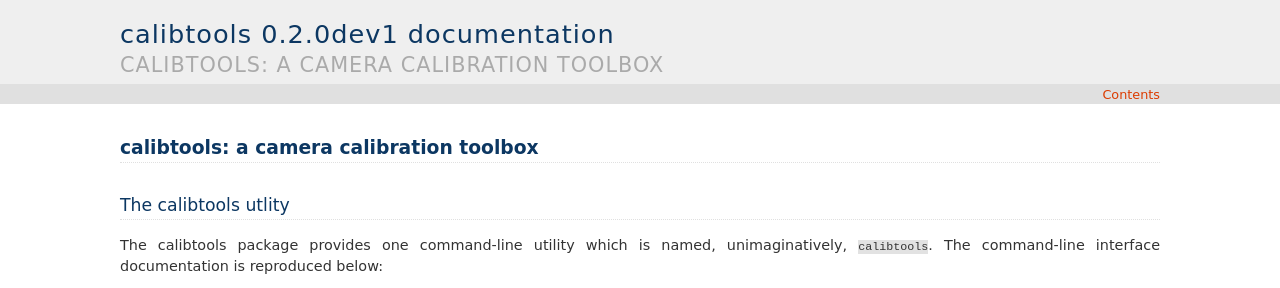
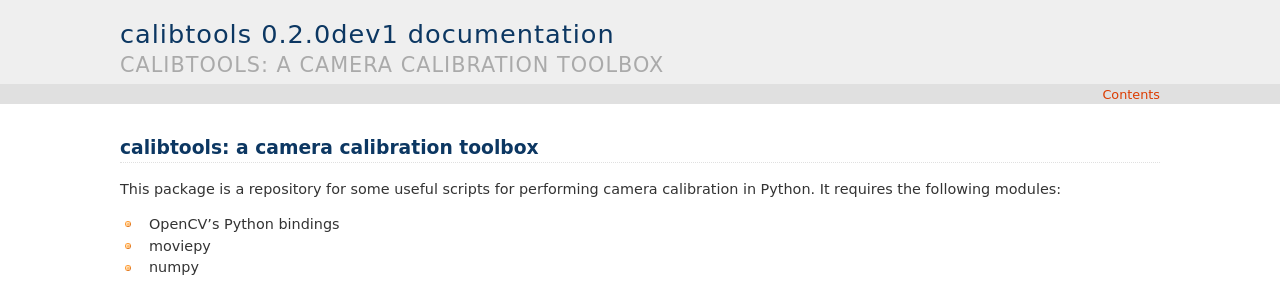
Before and after one commit to rjw57/calibtools, a Sphinx documentation site: the page built from docs/index.rst, in a window 1280 px wide, cut to the strip 0-288 px from the top of the page. Built offline with Sphinx 7.4.7, drawn with Linux system fonts in a browser that asks for light colours.

Commit message:
add requirements

```diff
--- a/docs/index.rst
+++ b/docs/index.rst
@@ -1,5 +1,12 @@
 calibtools: a camera calibration toolbox
 ========================================
+
+This package is a repository for some useful scripts for performing camera
+calibration in Python. It requires the following modules:
+
+* OpenCV's Python bindings
+* moviepy
+* numpy
 
 The calibtools utlity
 ---------------------
```
